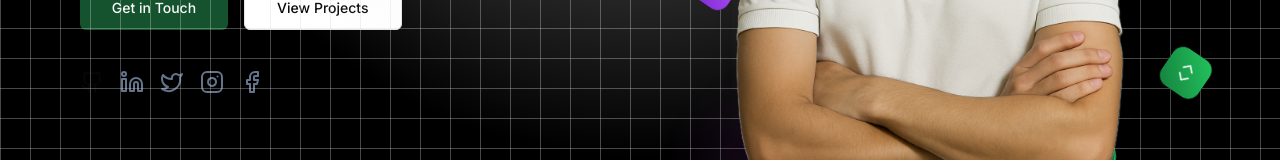
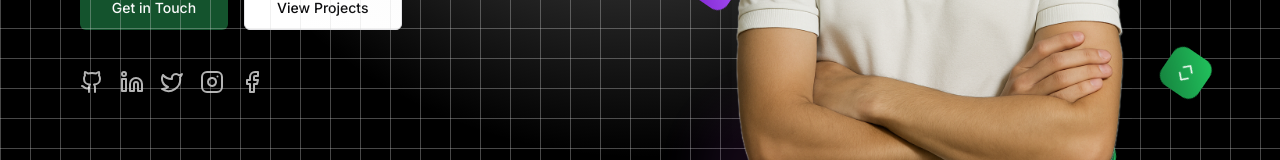
Before and after one commit to nihalraza369/My-Portfolio, a React (Vite) app: page / in a window 1280 px wide. Shown: the part 542-702 px from the top of the page. Built offline with nearby package versions, Linux system fonts and the light colour scheme.

Commit message:
hero update

```diff
--- a/src/components/Hero.jsx
+++ b/src/components/Hero.jsx
@@ -147,22 +147,23 @@ const Hero = () => {
   animate={{ opacity: 1 }}
   transition={{ delay: 0.7, duration: 0.5 }}
 >
-            <a href="https://github.com" target="_blank" rel="noopener noreferrer" className="text-foreground/70 hover:text-foreground transition-colors">
+  <a href="https://github.com" target="_blank" rel="noopener noreferrer" className="text-white/70 hover:text-white transition-colors">
     <Github size={24} />
   </a>
-            <a href="https://linkedin.com" target="_blank" rel="noopener noreferrer" className="text-slate-500 hover:text-blue-700 transition-colors">
+  <a href="https://linkedin.com" target="_blank" rel="noopener noreferrer" className="text-white/70 hover:text-blue-500 transition-colors">
     <Linkedin size={24} />
   </a>
-            <a href="https://twitter.com" target="_blank" rel="noopener noreferrer" className="text-slate-500 hover:text-sky-500 transition-colors">
+  <a href="https://twitter.com" target="_blank" rel="noopener noreferrer" className="text-white/70 hover:text-sky-400 transition-colors">
     <Twitter size={24} />
   </a>
-             <a href="https://www.instagram.com/dev_nihal_raza/" target="_blank" rel="noopener noreferrer" className="text-slate-500 hover:text-pink-600 transition-colors">
+  <a href="https://www.instagram.com/dev_nihal_raza/" target="_blank" rel="noopener noreferrer" className="text-white/70 hover:text-pink-500 transition-colors">
     <Instagram size={24} />
   </a>
-             <a href="https://facebook.com" target="_blank" rel="noopener noreferrer" className="text-slate-500 hover:text-blue-600 transition-colors">
+  <a href="https://facebook.com" target="_blank" rel="noopener noreferrer" className="text-white/70 hover:text-blue-500 transition-colors">
     <Facebook size={24} />
   </a>
 </motion.div>
+
         </motion.div>
 
         <motion.div
```
Lines whose indentation alone changed are shown as unchanged.
